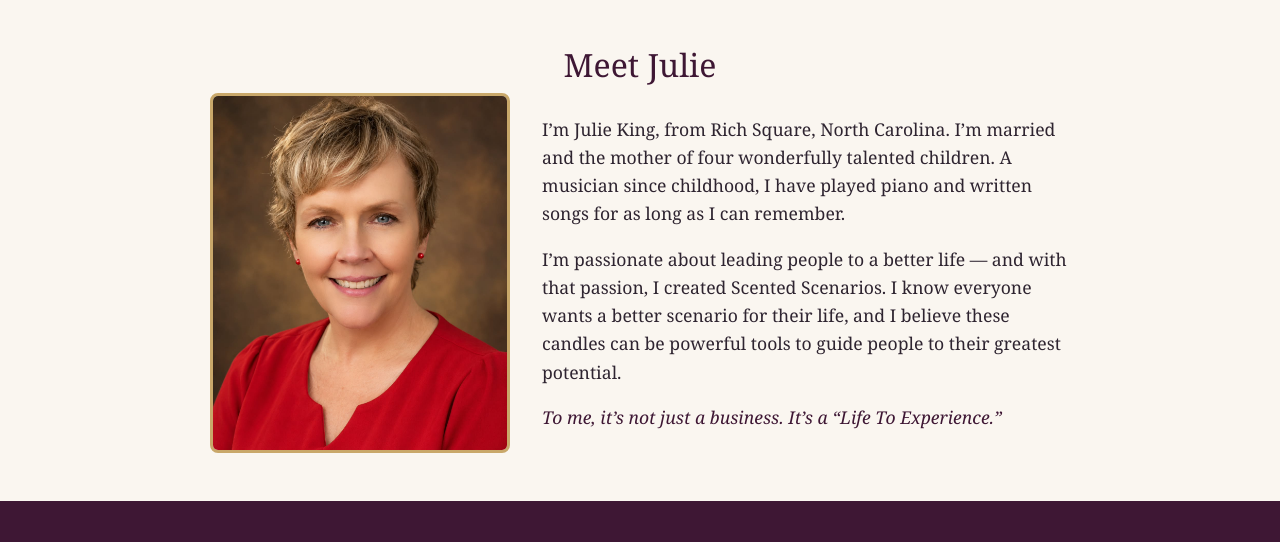
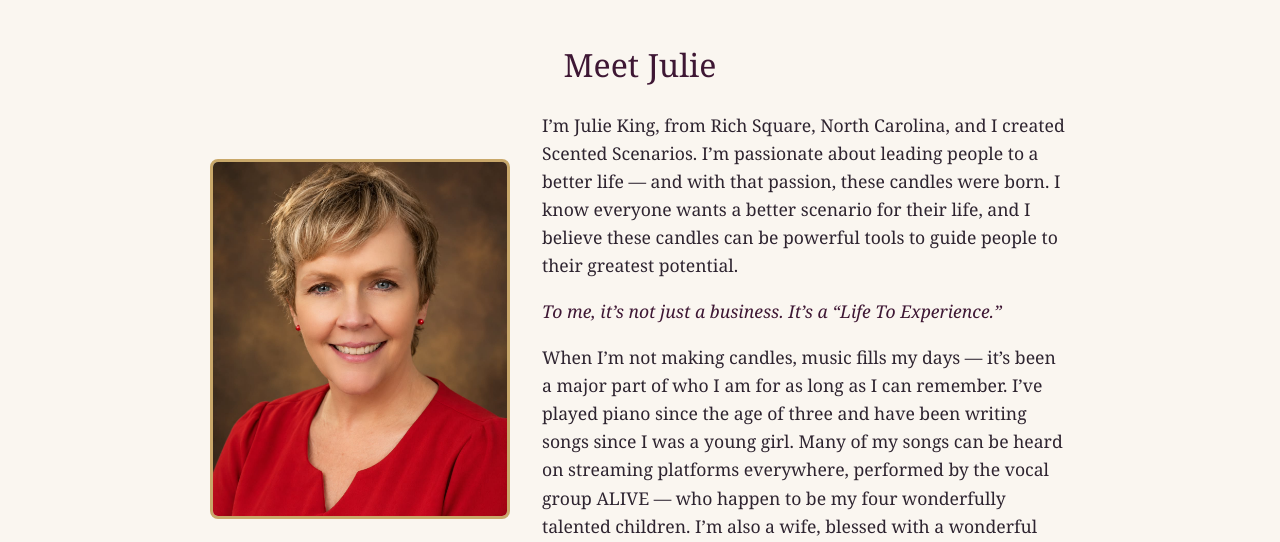
Before and after one commit to godmansuperman/scented-scenarios, a plain HTML site: page index.html in a window 1280 px wide. Shown: the part 5830-6372 px from the top of the page. Drawn offline with Linux system fonts and the light colour scheme.

Commit message:
Replace Julie bio with her new version

```diff
--- a/index.html
+++ b/index.html
@@ -219,9 +219,9 @@
     <div class="about-wrap">
       <img src="images/julie-king.jpg" alt="Julie King, founder of Scented Scenarios">
       <div class="about-text">
-        <p>I&rsquo;m Julie King, from Rich Square, North Carolina. I&rsquo;m married and the mother of four wonderfully talented children. A musician since childhood, I have played piano and written songs for as long as I can remember.</p>
-        <p>I&rsquo;m passionate about leading people to a better life &mdash; and with that passion, I created Scented Scenarios. I know everyone wants a better scenario for their life, and I believe these candles can be powerful tools to guide people to their greatest potential.</p>
+        <p>I&rsquo;m Julie King, from Rich Square, North Carolina, and I created Scented Scenarios. I&rsquo;m passionate about leading people to a better life &mdash; and with that passion, these candles were born. I know everyone wants a better scenario for their life, and I believe these candles can be powerful tools to guide people to their greatest potential.</p>
         <p class="about-quote">To me, it&rsquo;s not just a business. It&rsquo;s a &ldquo;Life To Experience.&rdquo;</p>
+        <p>When I&rsquo;m not making candles, music fills my days &mdash; it&rsquo;s been a major part of who I am for as long as I can remember. I&rsquo;ve played piano since the age of three and have been writing songs since I was a young girl. Many of my songs can be heard on streaming platforms everywhere, performed by the vocal group ALIVE &mdash; who happen to be my four wonderfully talented children. I&rsquo;m also a wife, blessed with a wonderful husband who stands behind everything I do.</p>
       </div>
     </div>
   </section>
```
